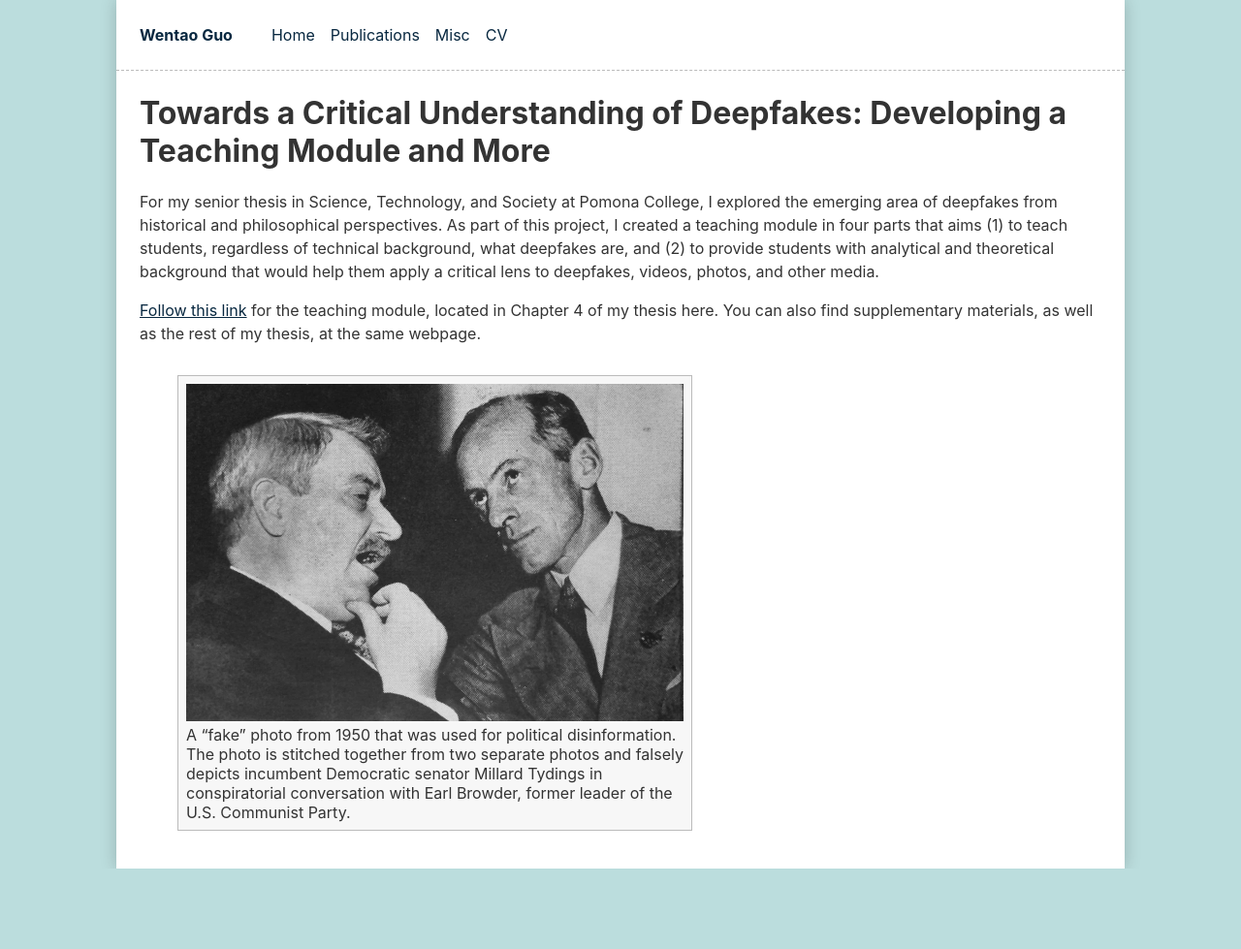
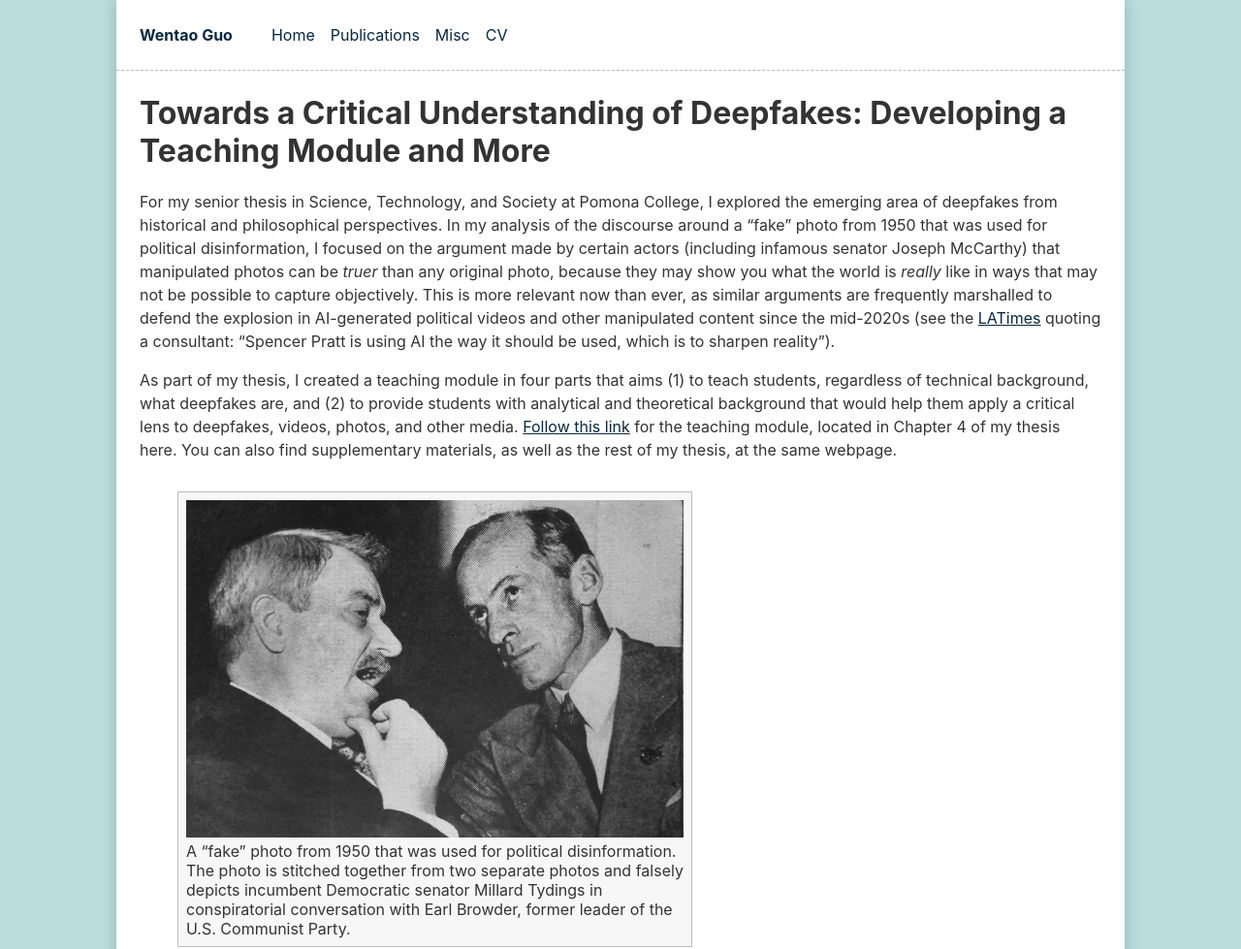
Before and after one commit to oatnewguo/personal-website, an Eleventy site: page content/misc/deepfakes-teaching-module/deepfakes-teaching-module.njk in a window 1280 px wide. Shown: the top 979 px of the page at 97% size. Before the commit the page ends 896 px from the top, so only its background shows below. Built offline with nearby package versions, Linux system fonts and the light colour scheme; Eleventy itself is replaced by a stand-in of ours; files that its build step writes are made by us from their sources.

Commit message:
Add details about deepfakes

```diff
--- a/content/misc/deepfakes-teaching-module/deepfakes-teaching-module.njk
+++ b/content/misc/deepfakes-teaching-module/deepfakes-teaching-module.njk
@@ -8,9 +8,9 @@ title: Deepfakes teaching module
 ---
 <h1>Towards a Critical Understanding of Deepfakes: Developing a Teaching Module and More</h1>
 
-<p>For my senior thesis in Science, Technology, and Society at Pomona College, I explored the emerging area of deepfakes from historical and philosophical perspectives. As part of this project, I created a teaching module in four parts that aims (1) to teach students, regardless of technical background, what deepfakes are, and (2) to provide students with analytical and theoretical background that would help them apply a critical lens to deepfakes, videos, photos, and other media.</p>
+<p>For my senior thesis in Science, Technology, and Society at Pomona College, I explored the emerging area of deepfakes from historical and philosophical perspectives. In my analysis of the discourse around a “fake” photo from 1950 that was used for political disinformation, I focused on the argument made by certain actors (including infamous senator Joseph McCarthy) that manipulated photos can be <em>truer</em> than any original photo, because they may show you what the world is <em>really</em> like in ways that may not be possible to capture objectively. This is more relevant now than ever, as similar arguments are frequently marshalled to defend the explosion in AI-generated political videos and other manipulated content since the mid-2020s (see the <a href="https://www.latimes.com/california/story/2026-05-18/ai-has-invaded-la-mayors-race-some-fear-its-just-beginning" target="_blank">LATimes</a> quoting a consultant: “Spencer Pratt is using AI the way it should be used, which is to sharpen reality”).</p>
 
-<p><a href="https://scholarship.claremont.edu/pomona_theses/239/" target="_blank">Follow this link</a> for the teaching module, located in Chapter 4 of my thesis here. You can also find supplementary materials, as well as the rest of my thesis, at the same webpage.</p>
+<p>As part of my thesis, I created a teaching module in four parts that aims (1) to teach students, regardless of technical background, what deepfakes are, and (2) to provide students with analytical and theoretical background that would help them apply a critical lens to deepfakes, videos, photos, and other media. <a href="https://scholarship.claremont.edu/pomona_theses/239/" target="_blank">Follow this link</a> for the teaching module, located in Chapter 4 of my thesis here. You can also find supplementary materials, as well as the rest of my thesis, at the same webpage.</p>
 
 <figure>
   <img src="composite.jpg" alt="A &quot;fake&quot; photo from 1950 that was used for political disinformation." height="348px" width="513px">
```
